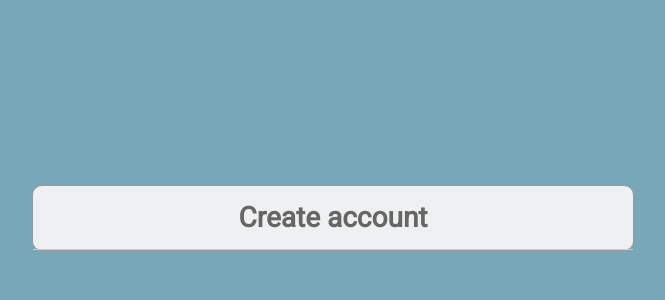
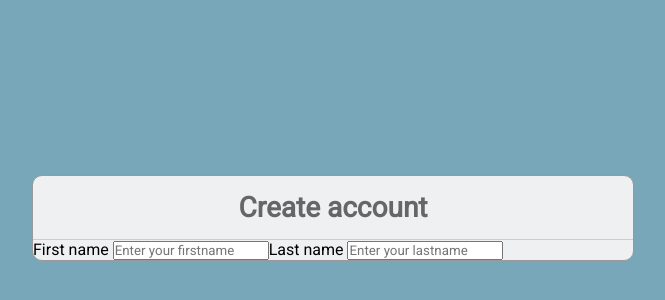
Before and after one commit to chainstrument/form-flex, a plain HTML site: page index.html in a window 1280 px wide. Shown: the part 182-482 px from the top of the page, without its empty margins (307-972 px from the left). Drawn offline with Linux system fonts and the light colour scheme.

Commit message:
add flex on row for align his children (input, label)

```diff
--- a/index.html
+++ b/index.html
@@ -14,6 +14,20 @@
                 <h1>Create account</h1>
             </div>
 
+            <div class="form-body">
+                <div class="row">
+                    <div class="input-group">
+                        <label for="firstname">First name</label>
+                        <input type="text" placeholder="Enter your firstname">
+
+                    </div>
+                    <div class="input-group">
+                        <label for="lastname">Last name</label>
+                        <input type="text" placeholder="Enter your lastname">
+
+                    </div>
+                 </div>
+            </div>
         </form>
      </section>
 
--- a/style.css
+++ b/style.css
@@ -38,3 +38,8 @@ html, body{
     text-align: center;
     color:#666;
 }
+
+.row{
+    display: flex;
+    flex-direction: row;
+}
```
